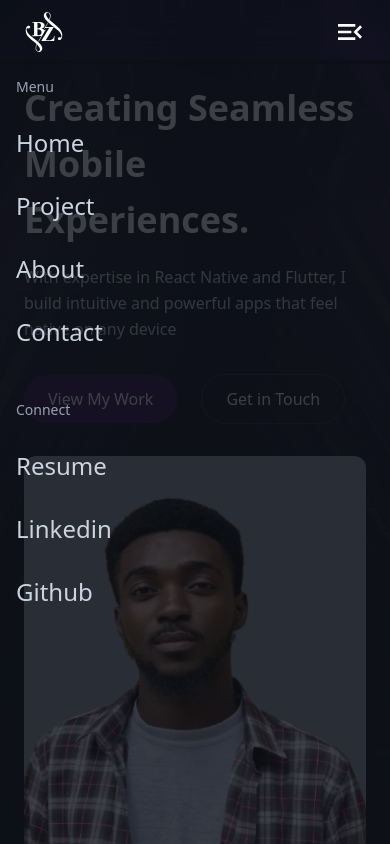
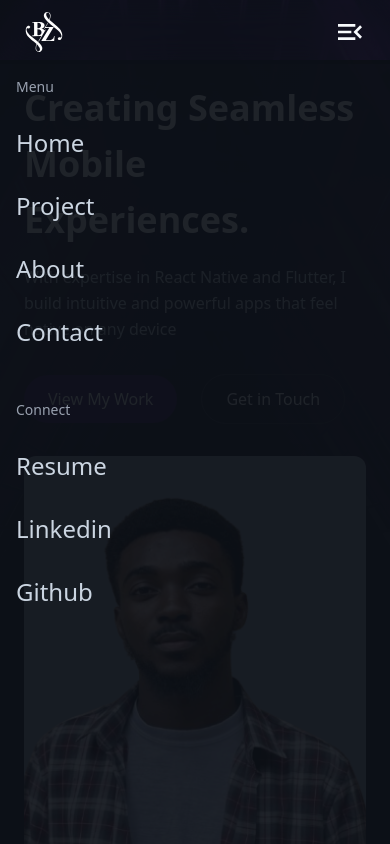
Before and after one commit to iyke-e/blezant-Portfolio, a React (Vite) app: page / in a window 390 px wide. Both pictures are taken after a click on the icon 350 px from the left and 32 px from the top of the page. Shown: the top 844 px of the page. Built offline with nearby package versions, Linux system fonts and the light colour scheme.

Commit message:
fixed mobile nav opacity

```diff
--- a/src/components/navigation/MobileNav.jsx
+++ b/src/components/navigation/MobileNav.jsx
@@ -8,7 +8,7 @@ const MobileNav = ({ menuOpen, setMenuOpen, toggleScroll }) => {
         toggleScroll()
     }
     return (
-        <div className='space-y-12 px-4 py-4 absolute w-full h-[calc(100dvh-60px)] bg-background/80 left-0 top-[60px] backdrop-blur-2xl'>
+        <div className='space-y-12 px-4 py-4 absolute w-full h-[calc(100dvh-60px)] bg-background/92 left-0 top-[60px] backdrop-blur-2xl'>
             <div >
                 <p className='text-sm text-gray-400 mb-6'>Menu</p>
                 <nav >
```
